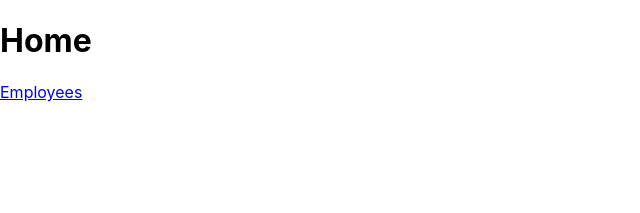
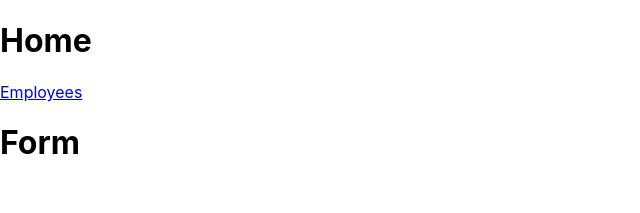
Before and after one commit to NicolasDuquesne2/NicolasDuquesne_14_06072022, a React (Create React App) app: page / in a window 1280 px wide. Shown: the top 213 px of the page, without its empty margins (0-640 px from the left). Built offline with nearby package versions, Linux system fonts and the light colour scheme.

Commit message:
Set a default Component Form

```diff
--- /dev/null
+++ b/src/Components/Form/index.jsx
@@ -0,0 +1,8 @@
+
+function Form() {
+    return(
+        <h1>Form</h1>
+    )
+}
+
+export default Form
--- a/src/Pages/Home/index.jsx
+++ b/src/Pages/Home/index.jsx
@@ -1,4 +1,5 @@
 import React from "react"
+import Form from "../../Components/Form"
 
 
 function Home() {
@@ -7,6 +8,7 @@ function Home() {
         <React.Fragment>
              <h1>Home</h1>
              <a href="/employees">Employees</a>
+             <Form />
         </React.Fragment>
     )
 }
```
